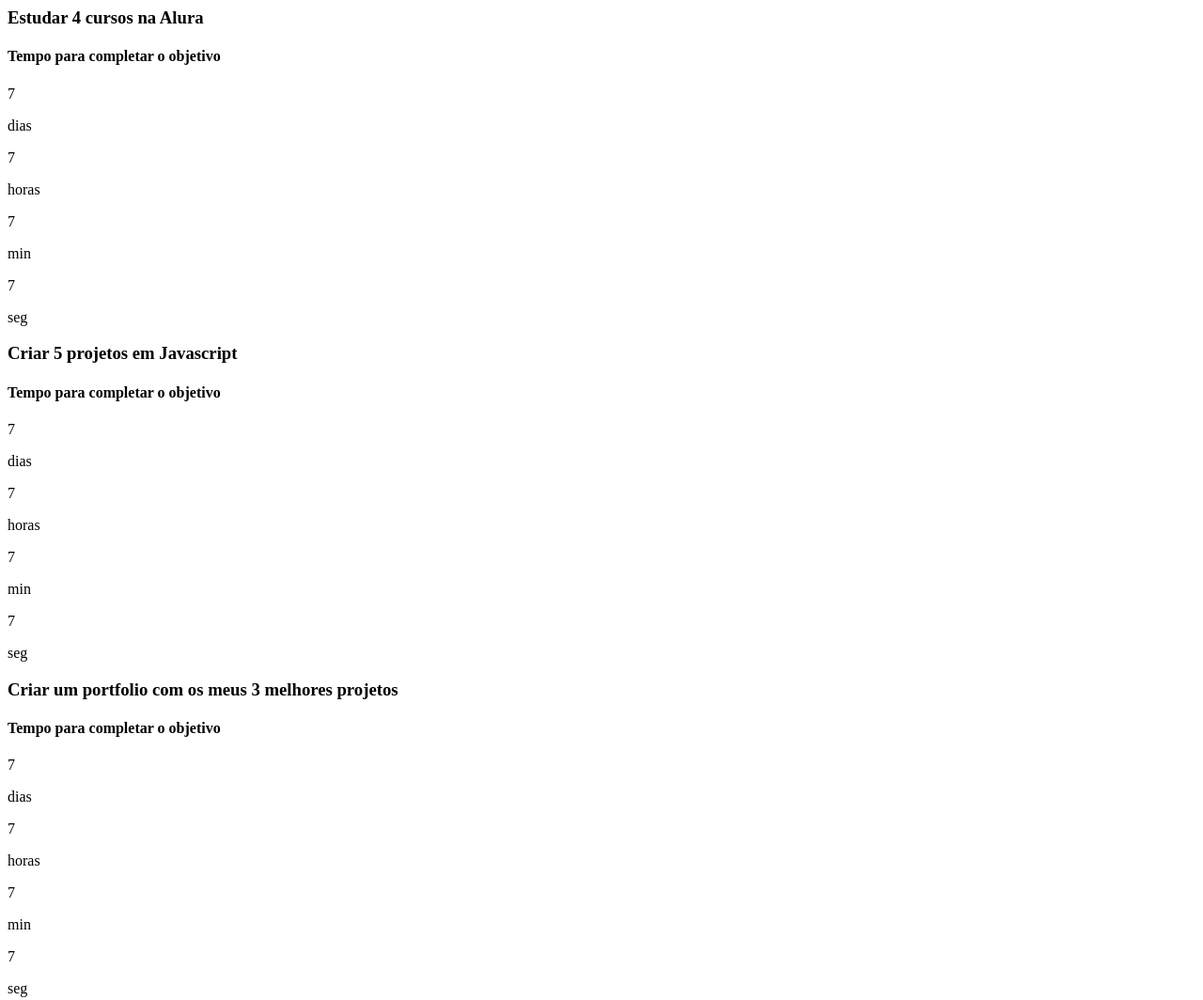
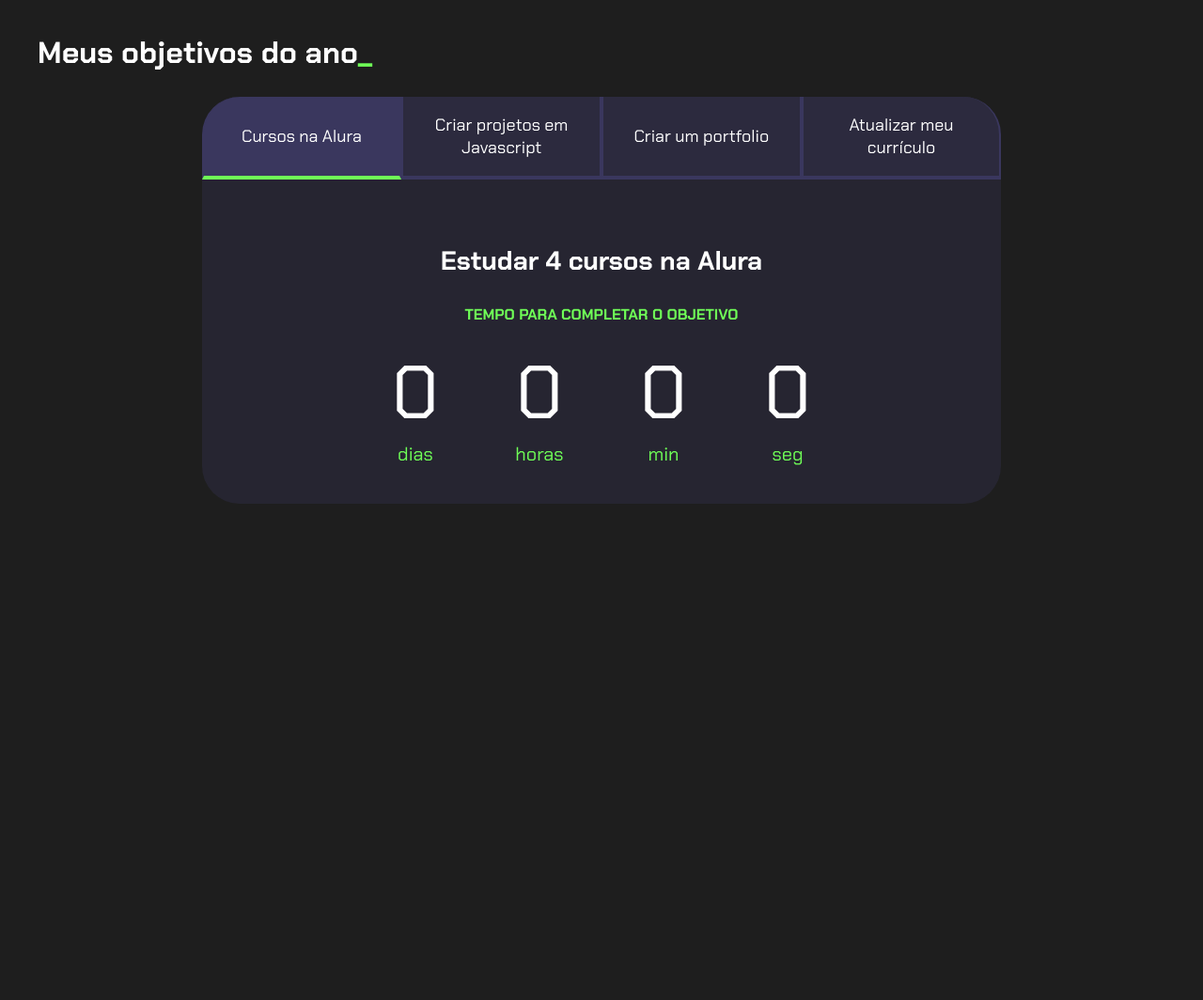
Before and after one commit to Andersonfigma/programa-o-3-Ano, a plain HTML site: page index.html in a window 1280 px wide. Shown: the top 1064 px of the page at 94% size. After the commit the page ends 800 px from the top, so only its background shows below. Drawn offline with Linux system fonts and the light colour scheme.

Commit message:
Add files via upload

```diff
--- a/index.html
+++ b/index.html
@@ -1,21 +1,42 @@
+<!DOCTYPE html>
+<html lang="pt-br">
+
+<head>
+    <meta charset="UTF-8">
+    <meta name="viewport" content="width=device-width, initial-scale=1.0">
+    <title>Meus objetivos do ano</title>
+    <link rel="stylesheet" href="style.css">
+</head>
+
+<body>
+    <section class="conteudo-principal">
+        <h2 class="titulo-principal">Meus objetivos do ano<span>_</span></h2>
+        <div class="conteudo">
+            <div class="botoes">
+                <button class="botao ativo">Cursos na Alura</button>
+                <button class="botao">Criar projetos em Javascript</button>
+                <button class="botao">Criar um portfolio</button>
+                <button class="botao">Atualizar meu currículo</button>
+            </div>
+            <div class="abas-textos">
                 <div class="aba-conteudo ativo">
                     <h3 class="aba-conteudo-titulo-principal">Estudar 4 cursos na Alura</h3>
                     <h4 class="aba-conteudo-titulo-secundario">Tempo para completar o objetivo</h4>
                     <div class="contador">
                         <div class="contador-digito">
-            <p class="contador-digito-numero" id="dias0">7</p>
+                            <p class="contador-digito-numero" id="dias0"></p>
                             <p class="contador-digito-texto">dias</p>
                         </div>
                         <div class="contador-digito">
-            <p class="contador-digito-numero" id="horas0">7</p>
+                            <p class="contador-digito-numero" id="horas0"></p>
                             <p class="contador-digito-texto">horas</p>
                         </div>
                         <div class="contador-digito">
-            <p class="contador-digito-numero" id="min0">7</p>
+                            <p class="contador-digito-numero" id="min0"></p>
                             <p class="contador-digito-texto">min</p>
                         </div>
                         <div class="contador-digito">
-            <p class="contador-digito-numero" id="seg0">7</p>
+                            <p class="contador-digito-numero" id="seg0"></p>
                             <p class="contador-digito-texto">seg</p>
                         </div>
                     </div>
@@ -25,19 +46,19 @@
                     <h4 class="aba-conteudo-titulo-secundario">Tempo para completar o objetivo</h4>
                     <div class="contador">
                         <div class="contador-digito">
-            <p class="contador-digito-numero" id="dias1">7</p>
+                            <p class="contador-digito-numero" id="dias1"></p>
                             <p class="contador-digito-texto">dias</p>
                         </div>
                         <div class="contador-digito">
-            <p class="contador-digito-numero" id="horas1">7</p>
+                            <p class="contador-digito-numero" id="horas1"></p>
                             <p class="contador-digito-texto">horas</p>
                         </div>
                         <div class="contador-digito">
-            <p class="contador-digito-numero" id="min1">7</p>
+                            <p class="contador-digito-numero" id="min1"></p>
                             <p class="contador-digito-texto">min</p>
                         </div>
                         <div class="contador-digito">
-            <p class="contador-digito-numero" id="seg1">7</p>
+                            <p class="contador-digito-numero" id="seg1"></p>
                             <p class="contador-digito-texto">seg</p>
                         </div>
                     </div>
@@ -47,19 +68,19 @@
                     <h4 class="aba-conteudo-titulo-secundario">Tempo para completar o objetivo</h4>
                     <div class="contador">
                         <div class="contador-digito">
-            <p class="contador-digito-numero" id="dias2">7</p>
+                            <p class="contador-digito-numero" id="dias2"></p>
                             <p class="contador-digito-texto">dias</p>
                         </div>
                         <div class="contador-digito">
-            <p class="contador-digito-numero" id="horas2">7</p>
+                            <p class="contador-digito-numero" id="horas2"></p>
                             <p class="contador-digito-texto">horas</p>
                         </div>
                         <div class="contador-digito">
-            <p class="contador-digito-numero" id="min2">7</p>
+                            <p class="contador-digito-numero" id="min2"></p>
                             <p class="contador-digito-texto">min</p>
                         </div>
                         <div class="contador-digito">
-            <p class="contador-digito-numero" id="seg2">7</p>
+                            <p class="contador-digito-numero" id="seg2"></p>
                             <p class="contador-digito-texto">seg</p>
                         </div>
                     </div>
@@ -69,20 +90,27 @@
                     <h4 class="aba-conteudo-titulo-secundario">Tempo para completar o objetivo</h4>
                     <div class="contador">
                         <div class="contador-digito">
-            <p class="contador-digito-numero" id="dias3">7</p>
+                            <p class="contador-digito-numero" id="dias3"></p>
                             <p class="contador-digito-texto">dias</p>
                         </div>
                         <div class="contador-digito">
-            <p class="contador-digito-numero" id="horas3">7</p>
+                            <p class="contador-digito-numero" id="horas3"></p>
                             <p class="contador-digito-texto">horas</p>
                         </div>
                         <div class="contador-digito">
-            <p class="contador-digito-numero" id="min3">7</p>
+                            <p class="contador-digito-numero" id="min3"></p>
                             <p class="contador-digito-texto">min</p>
                         </div>
                         <div class="contador-digito">
-            <p class="contador-digito-numero" id="seg3">7</p>
+                            <p class="contador-digito-numero" id="seg3"></p>
                             <p class="contador-digito-texto">seg</p>
                         </div>
                     </div>
                 </div>
+            </div>
+        </div>
+    </section>
+    <script src="main.js"></script>
+</body>
+
+</html>
--- /dev/null
+++ b/main.js
@@ -0,0 +1,58 @@
+const botoes = document.querySelectorAll(".botao");
+const textos = document.querySelectorAll(".aba-conteudo");
+
+for (let i = 0; i < botoes.length; i++) {
+    botoes[i].onclick = function () {
+
+        for (let j = 0; j < botoes.length; j++) {
+            botoes[j].classList.remove("ativo");
+            textos[j].classList.remove("ativo");
+        }
+
+        botoes[i].classList.add("ativo");
+        textos[i].classList.add("ativo");
+    }
+}
+
+const contadores = document.querySelectorAll(".contador");
+const tempoObjetivo1 = new Date("2023-10-05T00:00:00");
+const tempoObjetivo2 = new Date("2023-12-05T00:00:00");
+const tempoObjetivo3 = new Date("2023-12-30T00:00:00");
+const tempoObjetivo4 = new Date("2024-02-01T00:00:00");
+
+const tempos = [tempoObjetivo1,tempoObjetivo2,tempoObjetivo3,tempoObjetivo4];
+
+
+function calculaTempo(tempoObjetivo) {
+    let tempoAtual = new Date();
+    let tempoFinal = tempoObjetivo - tempoAtual;
+    let segundos = Math.floor(tempoFinal / 1000);
+    let minutos = Math.floor(segundos / 60);
+    let horas = Math.floor(minutos / 60);
+    let dias = Math.floor(horas / 24);
+
+    segundos %= 60;
+    minutos %= 60;
+    horas %= 24;
+    if (tempoFinal > 0){
+        return [dias,horas,minutos,segundos];
+    } else {
+        return [0,0,0,0];
+    }
+}
+
+function atualizaCronometro(){
+    for (let i=0; i<contadores.length;i++){
+        document.getElementById("dias"+i).textContent = calculaTempo(tempos[i])[0];
+        document.getElementById("horas"+i).textContent = calculaTempo(tempos[i])[1];
+        document.getElementById("min"+i).textContent = calculaTempo(tempos[i])[2];
+        document.getElementById("seg"+i).textContent = calculaTempo(tempos[i])[3];
+    }
+}
+
+function comecaCronometro(){
+    atualizaCronometro();
+    setInterval(atualizaCronometro,1000);
+}
+
+comecaCronometro();
--- a/style.css
+++ b/style.css
@@ -1,3 +1,5 @@
+@import url('https://fonts.googleapis.com/css2?family=Chakra+Petch:wght@400;700&display=swap');
+
 :root {
     --cor-de-fundo: #1E1E1E;
     --verde: #6FFF57;
@@ -5,12 +7,15 @@
     --botao-ativo: #3A375E;
     --botao-inativo: rgba(58, 55, 94, 0.5);
     --texto-fundo: rgba(58, 55, 94, 0.3);
-    @import url('https://fonts.googleapis.com/css2?family=Chakra+Petch:wght@400;700&display=swap');
+}
+
 body {
     background-color: var(--cor-de-fundo);
     color: var(--branco);
     font-family: 'Chakra Petch', sans-serif;
 }
+
+
 .conteudo-principal {
     display: flex;
     flex-direction: column;
@@ -20,17 +25,20 @@
     width: 100%;
     margin: 0 auto;
 }
+
 .titulo-principal {
     text-align: left;
     width: 100%;
     font-size: 32px;
 }
-    <h2 class="titulo-principal">Meus Objetivos do ano<span>_</span></h2>
+
 .titulo-principal span {
     color: var(--verde);
 }
+
+
 .botao {
-        font-family: "Crakra Petch", sans-serif;
+    font-family: 'Chakra Petch', sans-serif;
     background-color: var(--botao-inativo);
     color: var(--branco);
     display: flex;
@@ -43,16 +51,67 @@
     border-left: 2px solid var(--botao-ativo);
     border-right: 2px solid var(--botao-ativo);
     border-top: none;
+}
+
+.botao:first-child {
+    border-radius: 40px 40px 0 0;
+}
+
 .botoes {
     display: block;
 }
 
-        @media screen and (min-width: 768px) {
-            .botoes {
-                display: flex;
+.botao.ativo{
+    background-color: var(--botao-ativo);
+    border-bottom: 4px solid var(--verde);
 }
-            .botao:first-child {
-                border-radius: 40px 40px 0 0;
+
+.abas-textos{
+    background-color: var(--texto-fundo);
+    padding: 40px;
+    border-radius: 0 0 40px 40px;
+}
+.aba-conteudo.ativo{
+    display:block;
+}
+
+.aba-conteudo{
+    display: none;
+}
+
+.aba-conteudo-titulo-principal{
+    font-size: 28px;
+    text-align: center;
+}
+.aba-conteudo-titulo-secundario{
+    text-align: center;
+    color: var(--verde);
+    text-transform: uppercase;
+}
+
+.contador{
+    display:flex;
+    justify-content: center;
+    flex-wrap: wrap;
+}
+.contador-digito{
+    padding: 0 16px;
+    text-align: center;
+    min-width: 100px;
+}
+
+.contador-digito-numero{
+    font-size: 80px;
+    margin: 0;
+
+}
+
+.contador-digito-texto{
+    color: var(--verde);
+    font-size: 20px;
+    margin: 0;
+
+}
 
 @media screen and (min-width: 768px) {
     .botoes {
@@ -67,7 +126,3 @@
         border-radius: 0 40px 0 0;
     }
 }
-            .ativo{
-                background-color: var(--botao-ativo);
-                border-bottom: 4px solid var(--verde);
-            }
```
Also changed, not shown: 1 other file. Lines whose indentation alone changed are shown as unchanged.
